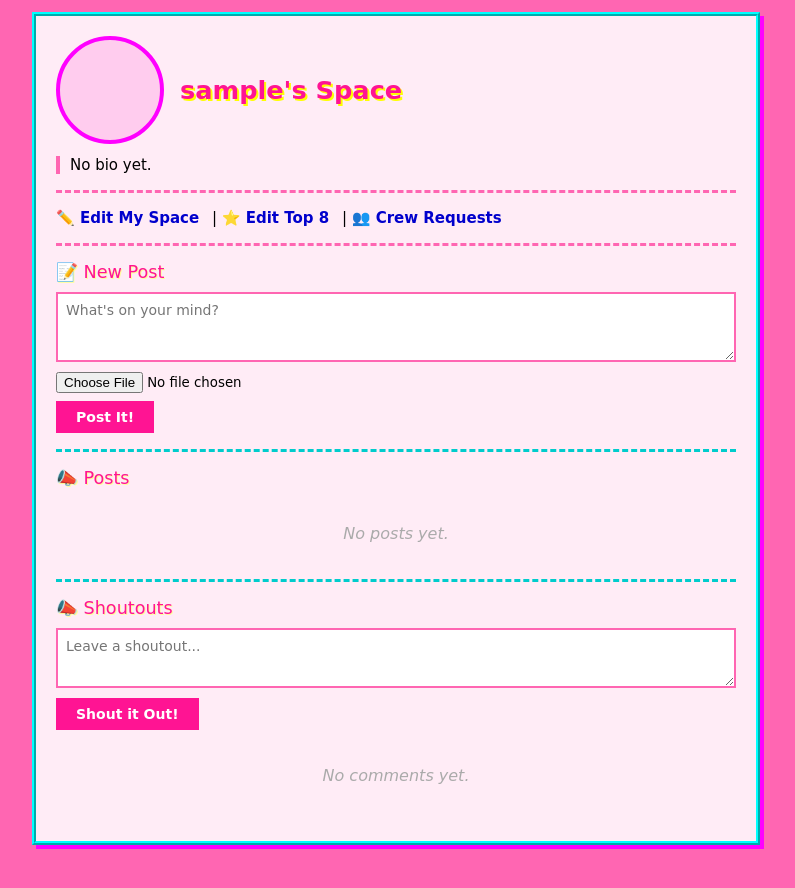
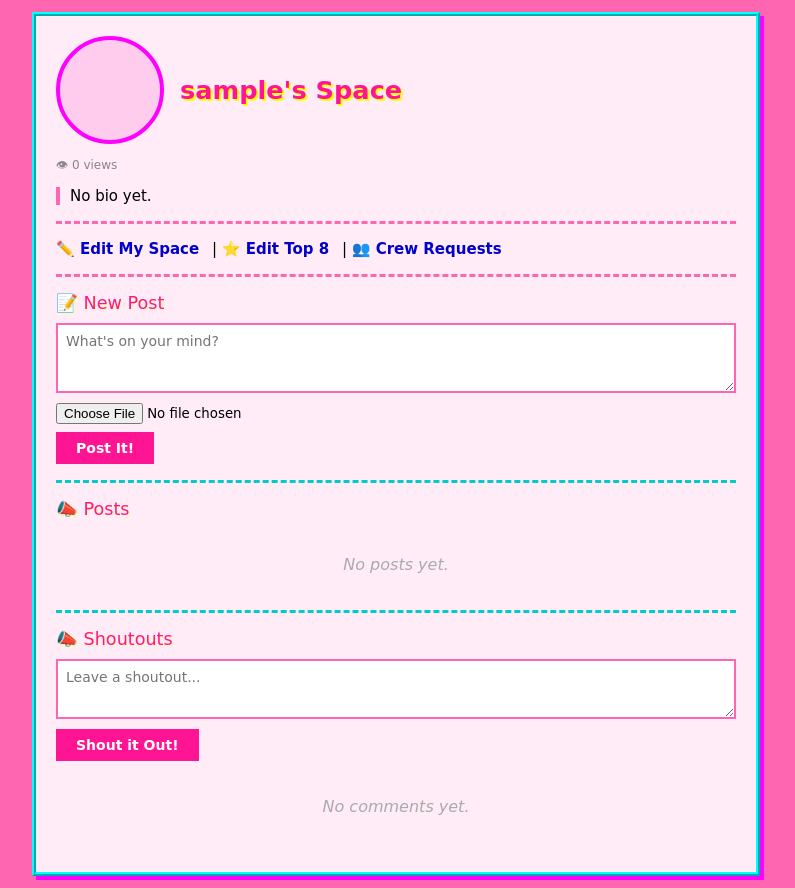
Before and after one commit to brickface082/millennial-space, a Flask app: a page that uses templates/profile.html in a window 1280 px wide. Shown: the part 43-931 px from the top of the page, without its empty margins (244-1039 px from the left). Before the commit the page ends 892 px from the top, so only its background shows below. Run offline with Flask 3, Linux system fonts and the light colour scheme; the visitor is signed in with stand-in values (Sample User, id 1); data comes from the database, SQL or seed files in the repository; data that the repository does not hold is empty.

Commit message:
T020: Profile view counter
- profile_views INTEGER column on User model (SOP D002: own connection, D003: existence check)
- Increments on every profile GET except owner — unauthenticated visits count per spec
- try/except + rollback guards the increment commit
- Template: {{ user.profile_views or 0 }} views (SOP T001: NULL-safe fallback)
- 4 new tests (51 total, 0 failed) — SOP W005/W007

Co-Authored-By: Claude Sonnet 4.6 <noreply@anthropic.com>

```diff
--- a/app.py
+++ b/app.py
@@ -45,6 +45,7 @@ class User(db.Model, UserMixin):
     away_message = db.Column(db.Text, default="")
     alert_sound = db.Column(db.String(30), default="classic_beep")
     custom_sound = db.Column(db.Text, default="")
+    profile_views = db.Column(db.Integer, default=0)
 
     def __repr__(self):
         return f"User({self.username})"
@@ -151,6 +152,14 @@ def logout():
 @app.route("/profile/<username>")
 def profile(username):
     user = User.query.filter_by(username=username).first_or_404()
+    # Increment view counter — owner views don't count (W002 paper think: unauthenticated counts per spec)
+    is_owner = current_user.is_authenticated and current_user.id == user.id
+    if not is_owner:
+        try:
+            user.profile_views = (user.profile_views or 0) + 1
+            db.session.commit()
+        except Exception:
+            db.session.rollback()
     posts = Post.query.filter_by(user_id=user.id).order_by(Post.timestamp.desc()).all()
     comments = Comment.query.filter_by(profile_id=user.id).order_by(Comment.timestamp.desc()).all()
     crew_status = None
@@ -578,7 +587,7 @@ with app.app_context():
                 conn.execute(db.text(f'ALTER TABLE "user" ADD COLUMN {col} {definition}'))
         conn.commit()
 
-    # direct_message migrations — separate connection per M010 SOP
+    # direct_message migrations — separate connection per D002 SOP
     with db.engine.connect() as conn:
         if is_pg:
             existing_dm = {row[0] for row in conn.execute(db.text(
@@ -590,5 +599,17 @@ with app.app_context():
             conn.execute(db.text("ALTER TABLE direct_message ADD COLUMN is_read BOOLEAN DEFAULT FALSE"))
         conn.commit()
 
+    # user profile_views migration — separate connection per D002 SOP
+    with db.engine.connect() as conn:
+        if is_pg:
+            existing_u2 = {row[0] for row in conn.execute(db.text(
+                "SELECT column_name FROM information_schema.columns WHERE table_name='user'"
+            ))}
+        else:
+            existing_u2 = {row[1] for row in conn.execute(db.text("PRAGMA table_info('user')"))}
+        if "profile_views" not in existing_u2:
+            conn.execute(db.text("ALTER TABLE \"user\" ADD COLUMN profile_views INTEGER DEFAULT 0"))
+        conn.commit()
+
 if __name__ == "__main__":
     app.run(debug=True)
--- a/templates/profile.html
+++ b/templates/profile.html
@@ -81,6 +81,8 @@
         {% endif %}
         <h1>{{ user.username }}'s Space</h1>
     </div>
+
+    <div style="font-size:12px;color:#888;margin-bottom:6px;">👁 {{ user.profile_views or 0 }} views</div>
 
     {% if user.status == 'away' and user.away_message %}
     <div style="background:#fff3cd;border:2px solid #ffcc00;padding:8px 12px;margin-bottom:10px;font-size:14px;">
```
Also changed, not shown: tests/test_features.py (+40 -0 lines).
